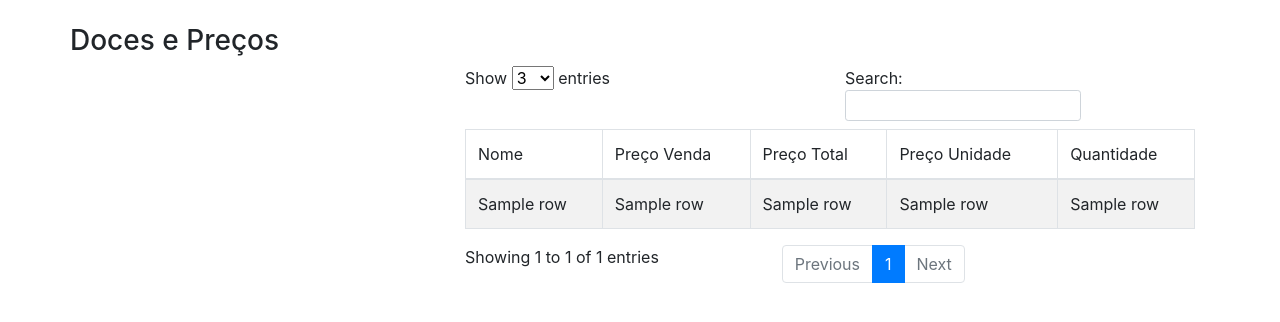
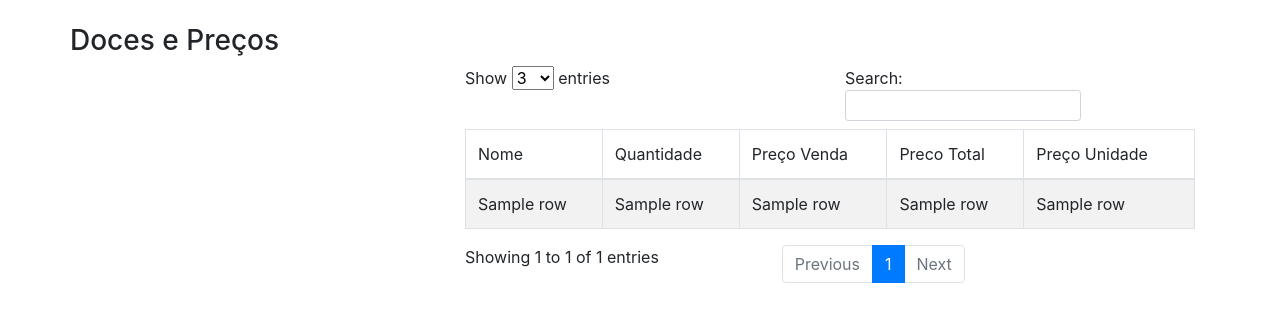
Before and after one commit to LeKeu/Confeitaria, a Flask app: template templates/indexCalc.html in a window 1280 px wide. Shown: the part 56-378 px from the top of the page. Run offline with Flask 2, Linux system fonts and the light colour scheme; the template is opened without the code that fills it: most values are stand-ins (such as "Sample title", 1, 10 or a date in 2020); some libraries are stand-ins or nearby versions.

Commit message:
ajeitando html

```diff
--- a/templates/indexCalc.html
+++ b/templates/indexCalc.html
@@ -21,17 +21,17 @@
         <thead>
           <tr>
             <td>Nome</td>
+            <td>Quantidade</td>
             <td>Preço Venda</td>
-            <td>Preço Total</td>
+            <td>Preco Total</td>
             <td>Preço Unidade</td>
-            <td>Quantidade</td>
           </tr>
         </thead>
         <tbody>
           {% for row in list_doces %}
           <tr>
             <td>{{row[1]}}</td>
-            <td>{{row[6]}}</td>
+            <td>{{row[5]}}</td>
             <td>{{row[2]}}</td>
             <td>{{row[3]}}</td>
             <td>{{row[4]}}</td>
```
